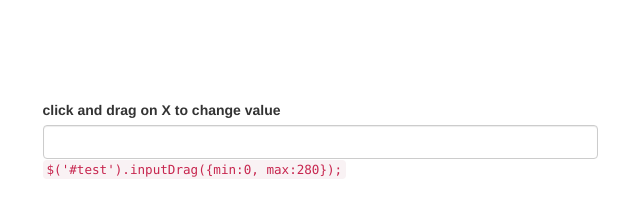
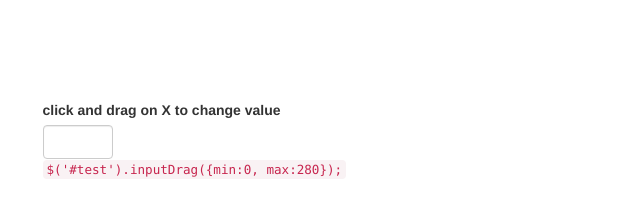
Before and after one commit to kaerte/input-drag, a plain HTML site: page docs/index.html in a window 1280 px wide. Shown: the whole page, without its empty margins (320-960 px from the left). Drawn offline with nearby package versions, Linux system fonts and the light colour scheme.

Commit message:
docs update

```diff
--- a/docs/index.html
+++ b/docs/index.html
@@ -19,7 +19,7 @@
 			<div class="row">
 				<div class="col-xs-6 col-xs-offset-3">
 					<label> click and drag on X to change value </label>
-					<input type="text" id="test" name="test" class="form-control">
+					<input type="text" id="test" name="test" class="form-control" style="max-width: 70px;">
 
 					<code>
 						$('#test').inputDrag({min:0, max:280});
```
Also changed, not shown: docs/itcZw7bumG.gif (added), 1 other file.
